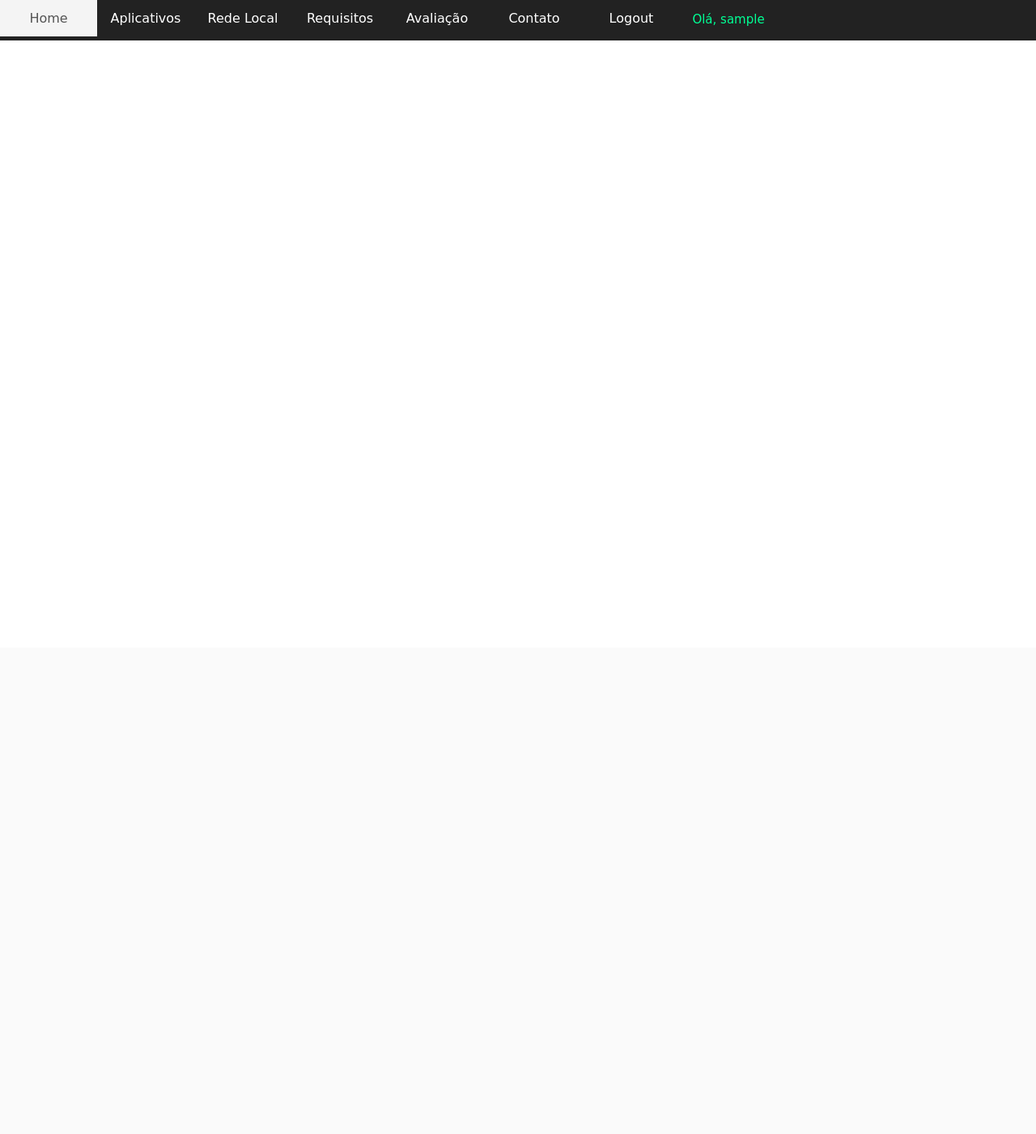
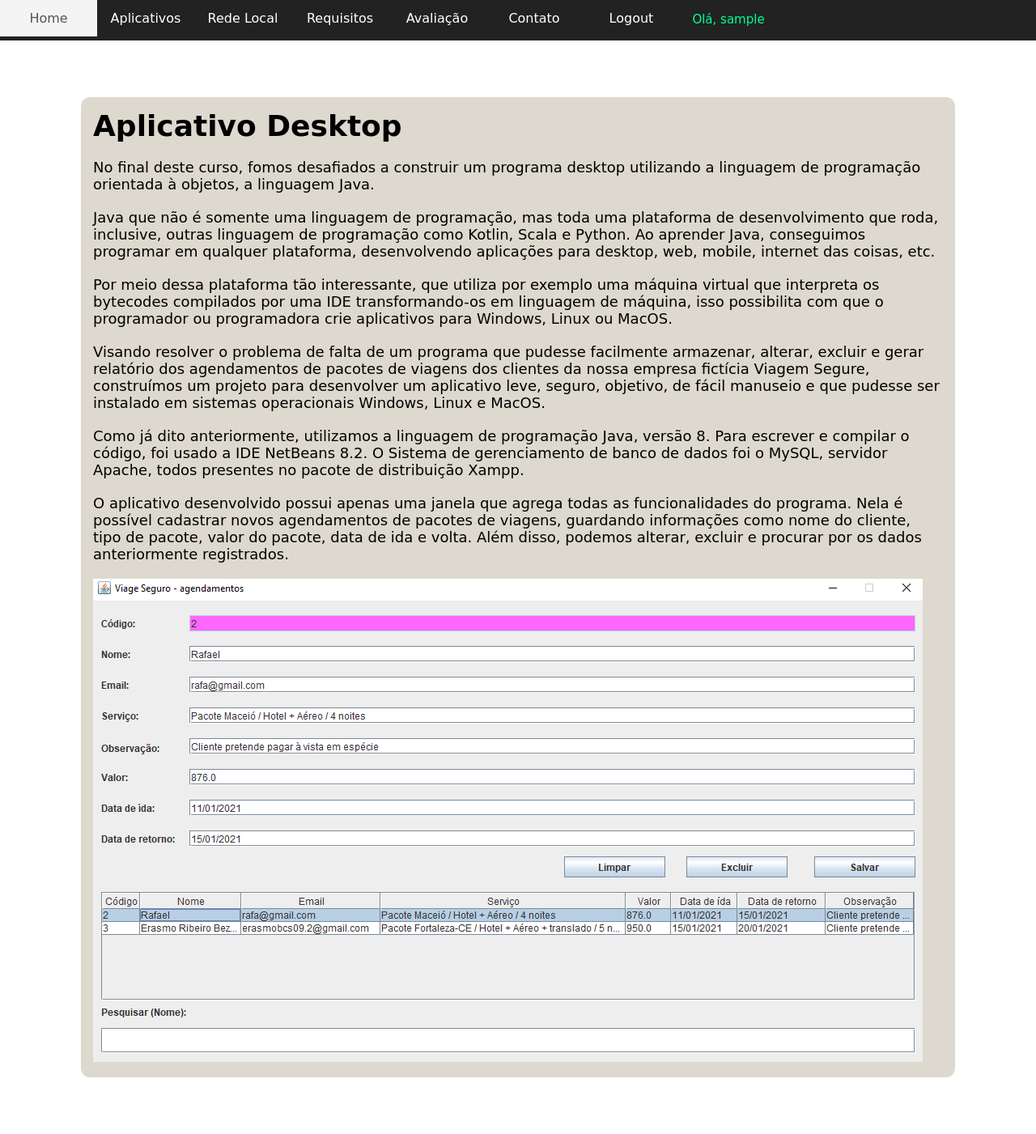
Before and after one commit to erasmobezerra/projeto_integrador, a PHP site: page /app_desktop.php in a window 1280 px wide. Shown: the whole page at 81% size. Before the commit the page ends 50 px from the top, so only its background shows below. Run offline with PHP 8.4, Linux system fonts and the light colour scheme; the visitor is signed in with stand-in values (Sample User, id 1).

Commit message:
criando página app_desktop

```diff
--- a/app_desktop.php
+++ b/app_desktop.php
@@ -8,7 +8,7 @@ include('verifica_login.php');
 <head>
     <meta charset="UTF-8">
     <meta name="viewport" content="width=device-width, initial-scale=1.0">
-    <title>Home</title>
+    <title>App Desktop</title>
     <link rel="stylesheet" href="./css/style_menu.css">
     <link rel="stylesheet" href="./css/style_corpo.css">
 </head>
@@ -44,8 +44,40 @@ include('verifica_login.php');
             </li>
             <li class="menu_boasvindas">Olá, <?php echo $_SESSION['nome_usuario'];?></li>
         </ul>
+    </nav>
 
-    </nav>
+    <div class="container">
+
+        <h1>Aplicativo Desktop</h1>
+
+        <p>
+            No final deste curso, fomos desafiados a construir um programa desktop utilizando a linguagem de programação orientada à objetos, a linguagem Java.
+        </p>
+
+        <p>
+        Java que não é somente uma linguagem de programação, mas toda uma plataforma de desenvolvimento que roda, inclusive, outras linguagem de programação como Kotlin, Scala e Python. Ao aprender Java, conseguimos programar em qualquer plataforma, desenvolvendo aplicações para desktop, web, mobile, internet das coisas, etc.
+        </p>
+
+        <p>
+        Por meio dessa plataforma tão interessante, que utiliza por exemplo uma máquina virtual que interpreta os bytecodes compilados por uma IDE transformando-os em linguagem de máquina, isso possibilita com que o programador ou programadora crie aplicativos para Windows, Linux ou MacOS.
+        </p>
+
+        <p>
+        Visando resolver o problema de falta de um programa que pudesse facilmente armazenar, alterar, excluir e gerar relatório dos agendamentos de pacotes de viagens dos clientes da nossa empresa fictícia Viagem Segure, construímos um projeto para desenvolver um aplicativo leve, seguro, objetivo, de fácil manuseio e que pudesse ser instalado em sistemas operacionais Windows, Linux e MacOS.
+        </p>
+
+        <p>
+        Como já dito anteriormente, utilizamos a linguagem de programação Java, versão 8. Para escrever e compilar o código, foi usado a IDE NetBeans 8.2. O Sistema de gerenciamento de banco de dados foi o MySQL, servidor Apache, todos presentes no pacote de distribuição Xampp.
+        </p>
+
+        <p>
+        O aplicativo desenvolvido possui apenas uma janela que agrega todas as funcionalidades do programa. Nela é possível cadastrar novos agendamentos de pacotes de viagens, guardando informações como nome do cliente, tipo de pacote, valor do pacote, data de ida e volta. Além disso, podemos alterar, excluir e procurar por os dados anteriormente registrados.
+        </p>
+
+        <img src="./imagens/viageseguro.png" alt="">
+
+
+    </div>
 
 
 </body>
--- a/app_mobile.php
+++ b/app_mobile.php
@@ -8,7 +8,7 @@ include('verifica_login.php');
 <head>
     <meta charset="UTF-8">
     <meta name="viewport" content="width=device-width, initial-scale=1.0">
-    <title>Home</title>
+    <title>App Mobile</title>
     <link rel="stylesheet" href="./css/style_menu.css">
     <link rel="stylesheet" href="./css/style_corpo.css">
 </head>
--- a/contato.php
+++ b/contato.php
@@ -8,7 +8,7 @@ include('verifica_login.php');
 <head>
     <meta charset="UTF-8">
     <meta name="viewport" content="width=device-width, initial-scale=1.0">
-    <title>Home</title>
+    <title>Contato</title>
     <link rel="stylesheet" href="./css/style_menu.css">
     <link rel="stylesheet" href="./css/style_corpo.css">
 </head>
--- a/rede_local.php
+++ b/rede_local.php
@@ -7,7 +7,7 @@ include('verifica_login.php');
 <head>
     <meta charset="UTF-8">
     <meta name="viewport" content="width=device-width, initial-scale=1.0">
-    <title>Home</title>
+    <title>Rede Local</title>
     <link rel="stylesheet" href="./css/style_menu.css">
     <link rel="stylesheet" href="./css/style_corpo.css">
     <link rel="stylesheet" href="./css/style_tabela.css">
```
Also changed, not shown: imagens/viageseguro.png (added).
